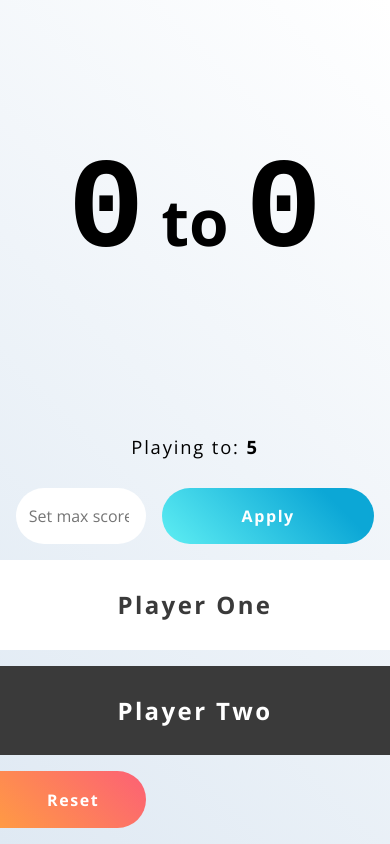
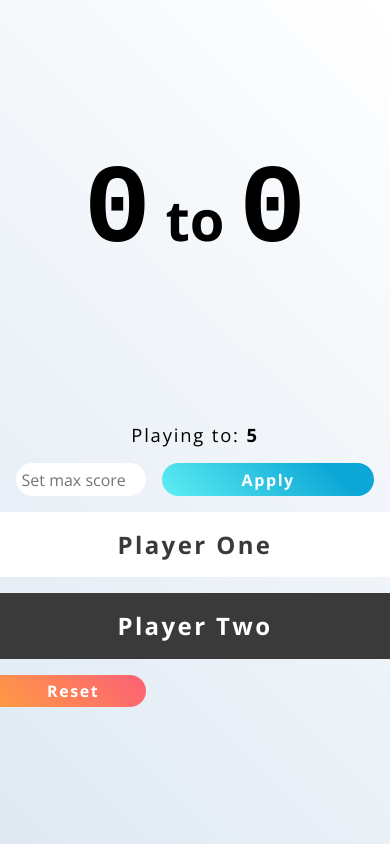
Before and after one commit to mxzawadzki/Score-Keeper, a plain HTML site: page index.html in a window 390 px wide. Drawn offline with nearby package versions, Linux system fonts and the light colour scheme.

Commit message:
Adjust style for small screen size

```diff
--- a/css/style.css
+++ b/css/style.css
@@ -6,13 +6,14 @@
 }
 
 .wrapper {
+  margin: auto;
   height: 100vh;
   display: grid;
   grid-template-rows: 1fr 1fr;
 }
 
 .results {
-  margin: 0 0.5rem;
+  margin: 0 auto;
   padding: 5vh 0;
   align-self: center;
 }
@@ -20,13 +21,15 @@
 .results__title {
   margin: 0;
   padding: 0;
-  font-size: 4em;
+  font-size: 3.5em;
   text-align: center;
+  align-items: center;
 }
 
 .results__score {
   font-size: 2em;
   font-family: 'Roboto Mono', monospace;
+  display: block;
 }
 
 .results__score--winner {
@@ -36,6 +39,7 @@
 .options {
   margin-bottom: 1rem;
   padding: 0;
+  max-height: 285px;
   display: grid;
   grid-template-columns: repeat(5, 1fr);
   grid-gap: 1rem;
@@ -55,7 +59,6 @@
 
 .options__input {
   margin-left: 1rem;
-  padding-left: 0.8rem;
   font-size: 1em;
   font-family: 'Open Sans', sans-serif;
   text-align: center;
@@ -133,3 +136,9 @@
     box-shadow: 15px 0px 100px rgba(152, 177, 202, 0.1), -15px 0px 100px rgba(152, 177, 202, 0.1);
   }
 }
+
+@media(min-width: 340px) {
+  .results__score {
+    display: inline;
+  }
+}
```
